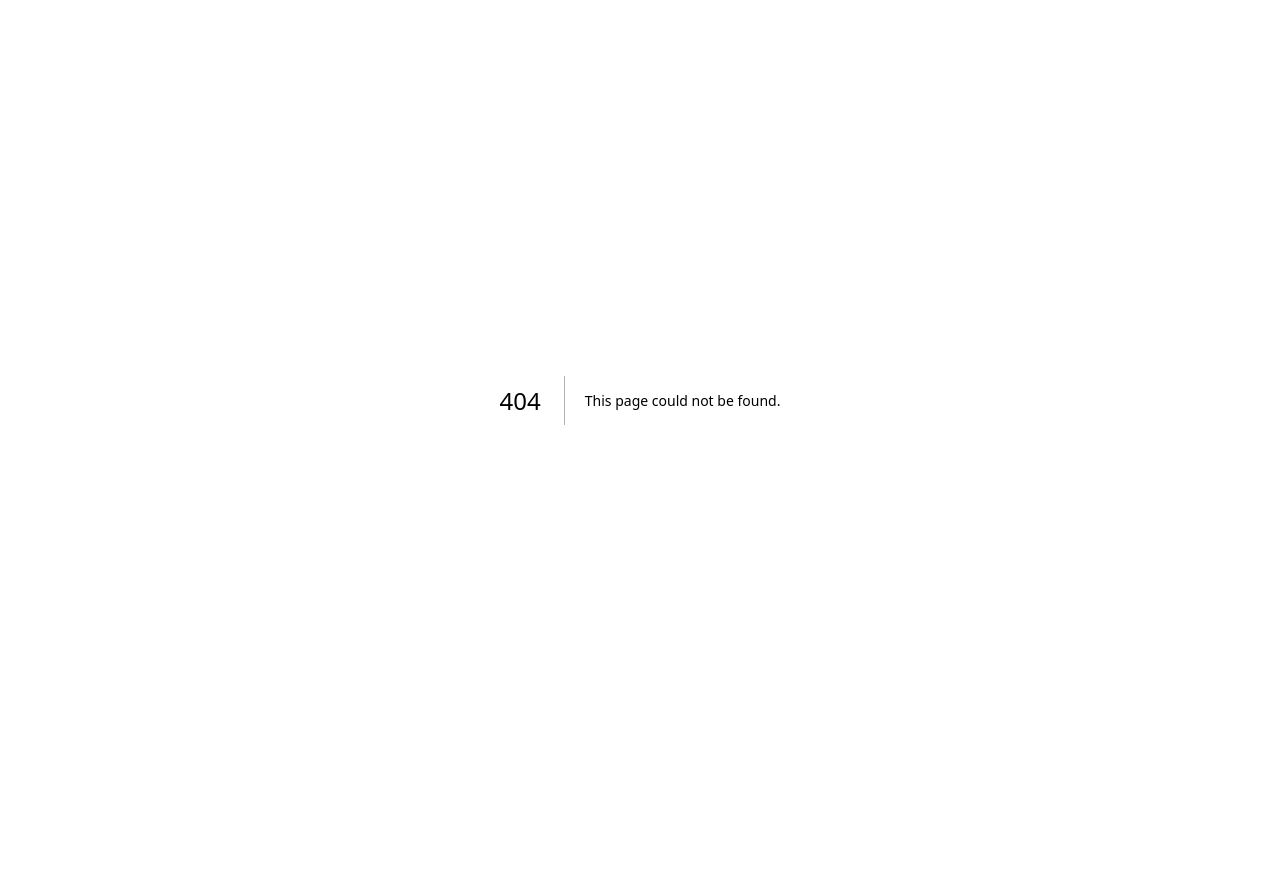
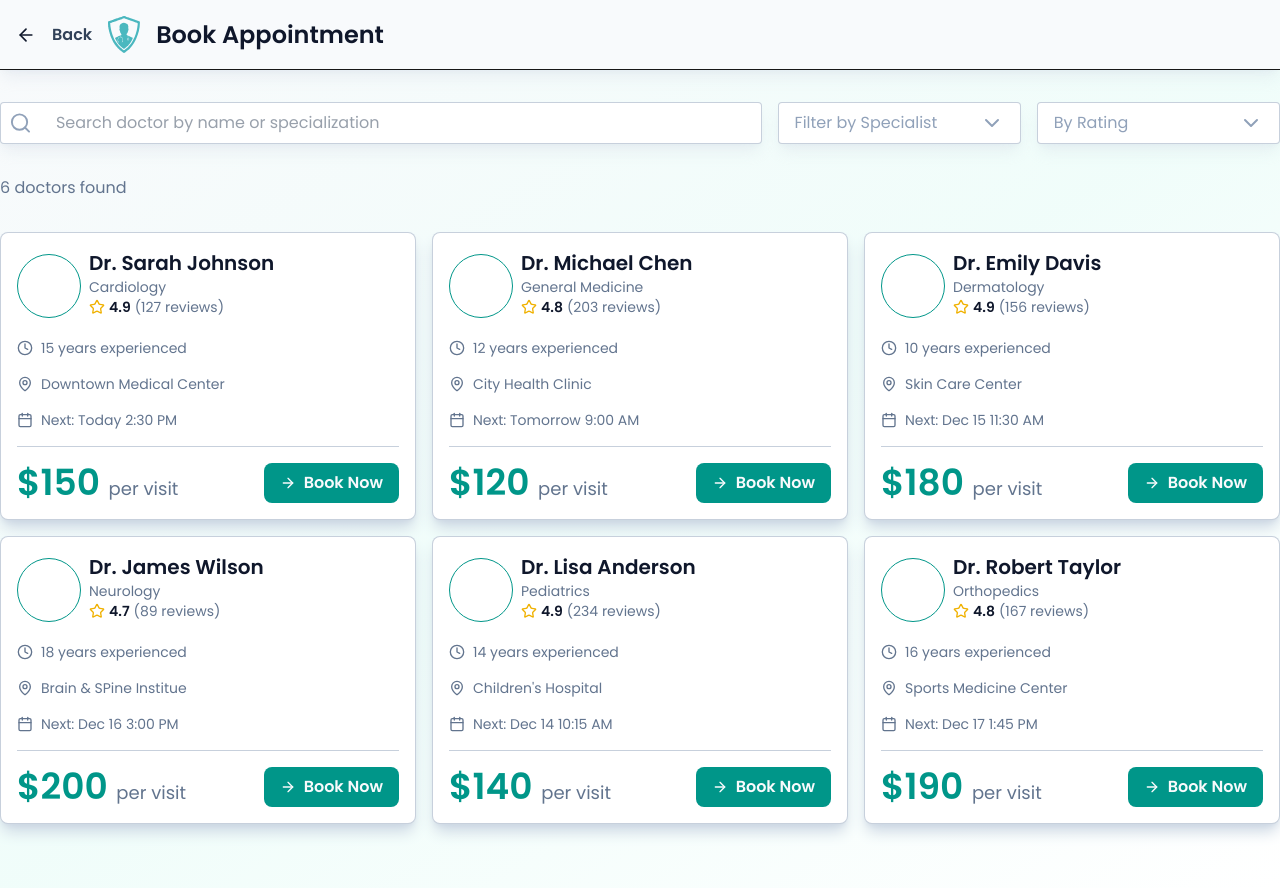
Before and after one commit to jai-prabhu/appointment, a Next.js app in the folder appointment/: page /dashboard/patient/doctors in a window 1280 px wide. Before the commit this address had no page. Before the commit the page ends 800 px from the top, so only its background shows below. Built offline with nearby package versions, Linux system fonts and the light colour scheme.

Commit message:
finsihed list page

```diff
--- /dev/null
+++ b/appointment/src/app/dashboard/patient/doctors/page.tsx
@@ -0,0 +1,136 @@
+/* eslint-disable @next/next/no-img-element */
+"use client";
+
+import { ArrowLeftIcon, SearchIcon } from "lucide-react";
+import { Select, SelectItem } from "@/components/select";
+import { BookCard } from "@/components/card";
+
+export default function Doctors () {
+
+    return (
+        <div className="max-w-screen w-full "
+        style={{fontFamily: "var(--font-poppins)"}}>
+            <header className="sticky top-0 z-20 w-full border-b shadow-lg shadow-slate-300/30 backdrop-blur-lg
+            bg-slate-50 overflow-hidden">
+                <div className="container mx-auto p-4 flex gap-4 items-center">
+                    <a
+                    href=""
+                    className="inline-flex gap-4 items-center">
+
+
+                        <ArrowLeftIcon className="text-slate-900 w-5 h-5"/>
+
+                        <h3 className="text-slate-700 font-semibold">Back</h3>
+
+                    </a>
+
+                    <img
+                        src="/logo.svg"
+                        alt="logo"
+                        className="w-8 h-auto"/>
+
+                    <h1 className="text-slate-900 text-2xl font-bold">Book Appointment</h1>
+                </div>
+            </header>
+
+            <main className="w-full py-8 bg-gradient-to-br from-slate-50 via-teal-50 to-white">
+                <div className="container mx-auto">
+                    <div className="grid grid-cols-5 gap-4 w-full mb-8">
+                        <div className="inline-flex gap-2 items-center col-span-3 border border-slate-400/50 rounded w-full px-2
+                        bg-white shadow-lg shadow-slate-300/30 focus:outline-none">
+                            <SearchIcon className="w-6 h-6 text-slate-400"/>
+                            <input
+                            type="text"
+                            placeholder="Search doctor by name or specialization"
+                            className="px-4 py-2 text-slate-700 w-full focus:outline-none"/>
+                        </div>
+
+                        <Select placeholder="Filter by Specialist" className="bg-white border border-slate-400/50 rounded
+                            shadow-lg shadow-slate-300/30">
+                            <SelectItem value="all-specialists">All Specialists</SelectItem>
+                            <SelectItem value="cardiology">Cardiology</SelectItem>
+                            <SelectItem value="general-medicine">General Medicine</SelectItem>
+                            <SelectItem value="dermatology">Dermatology</SelectItem>
+                            <SelectItem value="neurology">Neurology</SelectItem>
+                            <SelectItem value="pediatrics">Pediatrics</SelectItem>
+                            <SelectItem value="orthopedics">Orthopedics</SelectItem>
+                        </Select>
+
+                        <Select placeholder="By Rating" className="bg-white border border-slate-400/50 rounded
+                            shadow-lg shadow-slate-300/30">
+                            <SelectItem value="all-specialists">Highest Rated</SelectItem>
+                            <SelectItem value="cardiology">Price: High to Low</SelectItem>
+                            <SelectItem value="general-medicine">Price: Low to High</SelectItem>
+                            <SelectItem value="dermatology">Next Available</SelectItem>
+                        </Select>
+
+                    </div>
+
+                    <h3 className="text-slate-500 text-semibold text-">6 doctors found</h3>
+
+                    <div className="grid grid-cols-3 gap-4 my-8">
+                        <BookCard
+                        name="Dr. Sarah Johnson"
+                        specialization="Cardiology"
+                        rating="4.9"
+                        reviews="127"
+                        experience="15 years"
+                        location="Downtown Medical Center"
+                        dateTime="Today 2:30 PM"
+                        cost="150"/>
+
+                        <BookCard
+                        name="Dr. Michael Chen"
+                        specialization="General Medicine"
+                        rating="4.8"
+                        reviews="203"
+                        experience="12 years"
+                        location="City Health Clinic"
+                        dateTime="Tomorrow 9:00 AM"
+                        cost="120"/>
+
+                        <BookCard
+                        name="Dr. Emily Davis"
+                        specialization="Dermatology"
+                        rating="4.9"
+                        reviews="156"
+                        experience="10 years"
+                        location="Skin Care Center"
+                        dateTime="Dec 15 11:30 AM"
+                        cost="180"/>
+
+                        <BookCard
+                        name="Dr. James Wilson"
+                        specialization="Neurology"
+                        rating="4.7"
+                        reviews="89"
+                        experience="18 years"
+                        location="Brain & SPine Institue"
+                        dateTime="Dec 16 3:00 PM"
+                        cost="200"/>
+
+                        <BookCard
+                        name="Dr. Lisa Anderson"
+                        specialization="Pediatrics"
+                        rating="4.9"
+                        reviews="234"
+                        experience="14 years"
+                        location="Children's Hospital"
+                        dateTime="Dec 14 10:15 AM"
+                        cost="140"/>
+
+                        <BookCard
+                        name="Dr. Robert Taylor"
+                        specialization="Orthopedics"
+                        rating="4.8"
+                        reviews="167"
+                        experience="16 years"
+                        location="Sports Medicine Center"
+                        dateTime="Dec 17 1:45 PM"
+                        cost="190"/>
+                    </div>
+                </div>
+            </main>
+        </div>
+    );
+}
--- a/appointment/src/components/card.tsx
+++ b/appointment/src/components/card.tsx
@@ -1,5 +1,5 @@
 import { FC, ReactNode } from "react";
-import { LucideIcon, CalendarIcon, ClockIcon, MapPinIcon } from "lucide-react";
+import { LucideIcon, CalendarIcon, ClockIcon, MapPinIcon, StarIcon, ArrowRightIcon } from "lucide-react";
 import { Avatar } from "./avatar";
 
 export interface CardProps {
@@ -9,6 +9,19 @@ export interface CardProps {
     cardTitle: string;
     cardDescription: string;
     iconBackGroundColor: string
+}
+
+export interface BookCardProps {
+
+    name: string;
+    specialization: string;
+    rating: string;
+    reviews: string;
+    experience: string;
+    location: string;
+    dateTime: string;
+    cost: string;
+
 }
 
 export const Card: FC<CardProps> = ({ CardIcon, cardTitle, cardDescription, iconClassName, iconBackGroundColor }) => {
@@ -117,3 +130,64 @@ export const AppointmentSlot = ({ imgSrc, name, specialization, date, time, loca
         </div>
     );
 }
+
+export const BookCard = ({
+    name, specialization, rating, reviews, experience, location, dateTime, cost
+}: BookCardProps) => {
+
+    return (
+        <div className="w-full space-y-4 bg-white p-4 rounded-lg border border-slate-400/50 shadow-lg shadow-slate-300
+        hover:scale-105 transition-all duration-300">
+            <div className="flex gap-2 items-center">
+                <Avatar src="/doc.png" size="16"/>
+                <div className="">
+                    <h1 className="text-slate-900 text-xl font-bold">
+                        {name}
+                    </h1>
+                    <p className="text-slate-500 text-sm">
+                        {specialization}
+                    </p>
+                    <p className="inline-flex gap-1 items-center text-slate-500 text-sm">
+                        <StarIcon className="text-yellow-500 w-4 h-4"/>
+                        <span className="text-slate-900 font-semibold text">{rating}</span>
+                        {"("}{reviews} reviews{")"}
+                    </p>
+                </div>
+            </div>
+            <div className="flex flex-col items-center justify-center gap-4 text-sm text-slate-500">
+                <p className="inline-flex gap-2 items-center w-full">
+                    <ClockIcon className="w-4 h-4"/>
+                    {experience} experienced
+                </p>
+
+                <p className="inline-flex gap-2 items-center w-full">
+                    <MapPinIcon className="w-4 h-4"/>
+                    {location}
+                </p>
+
+                <p className="inline-flex gap-2 items-center w-full">
+                    <CalendarIcon className="w-4 h-4"/>
+                    Next: {dateTime}
+                </p>
+            </div>
+            <div className="flex w-full justify-between items-center border-t border-slate-400/50 pt-4">
+                <h1 className="text-4xl text-teal-600 font-bold">
+                    ${cost} <span className="text-lg text-slate-500 font-normal">per visit</span>
+                </h1>
+                <div className="relative rounded-lg overflow-hidden group hover:scale-105 transition-all duration-300">
+                    <a
+                    href=""
+                    className="relative flex gap-2 items-center text-slate-50 font-bold py-2 px-4 rounded-lg z-10">
+                        <ArrowRightIcon className="text-slate-50 w-4 h-4 group-hover:translate-x-2 transition-all duration-300"/>
+                        Book Now
+                    </a>
+
+                    <div className="absolute inset-0 bg-teal-600"></div>
+
+                    <div className="absolute inset-0 bg-gradient-to-r from-teal-600 to-teal-400
+                    -translate-x-[100%] group-hover:translate-x-0 transition-all duration-300"></div>
+                </div>
+            </div>
+        </div>
+    );
+}
--- a/appointment/src/components/dashboard-header.tsx
+++ b/appointment/src/components/dashboard-header.tsx
@@ -76,7 +76,7 @@ export const DashboardHeaderP =  () => {
                         <BellIcon className="text-slate-900 w-5 h-5"/>
                     </button>
                     <div className="flex gap-2 items-center">
-                        <Avatar src="/doc.png" size="12"/>
+                        <Avatar src="/doc.png" size="16"/>
 
                         <h3 className="text-slate-900 font-bold">John Doe
                             <p className="text-slate-400 font-normal text-xs">Patient ID: #</p>
--- a/appointment/src/components/select.tsx
+++ b/appointment/src/components/select.tsx
@@ -47,13 +47,13 @@ export const Select = ({ className, children, placeholder }: {className?: string
                     setSelection(!selection);
                 }
             }
-            className={className ? className : `relative flex ${selected === placeholder ? `text-slate-400` : `text-slate-900`} w-full border border-slate-400 px-4 py-2 rounded-lg text-start justify-between`}>
+            className={`relative flex ${selected === placeholder ? `text-slate-400` : `text-slate-900`} w-full ${className? className : 'border border-slate-400 rounded-lg'} px-4 py-2 text-start justify-between`}>
                 {selected}
                 <ChevronDownIcon className={`transition-all duration-500 ease-in-out text-slate-400 ${selection ? `rotate-180` : `rotate-0`}`}/>
 
                 {selection && (
-                    <div className="absolute flex flex-col items-center justify-center z-10 left-0 top-[100%] w-full bg-slate-50 shadow-xl
-                    shadow-slate-400 border border-slate-300 rounded-lg mt-2">
+                    <div className={`absolute flex flex-col items-center justify-center z-10 left-0 top-[100%] w-full bg-slate-50 shadow-xl
+                    shadow-slate-400 border border-slate-300 rounded-lg mt-2`}>
                         <div className="p-2 text-start w-full text-slate-900">
                             {
                                 Children.map(children, (child) => {
```
Also changed, not shown: appointment/src/components/avatar.tsx (+9 -1 lines), appointment/public/Logo.svg.
